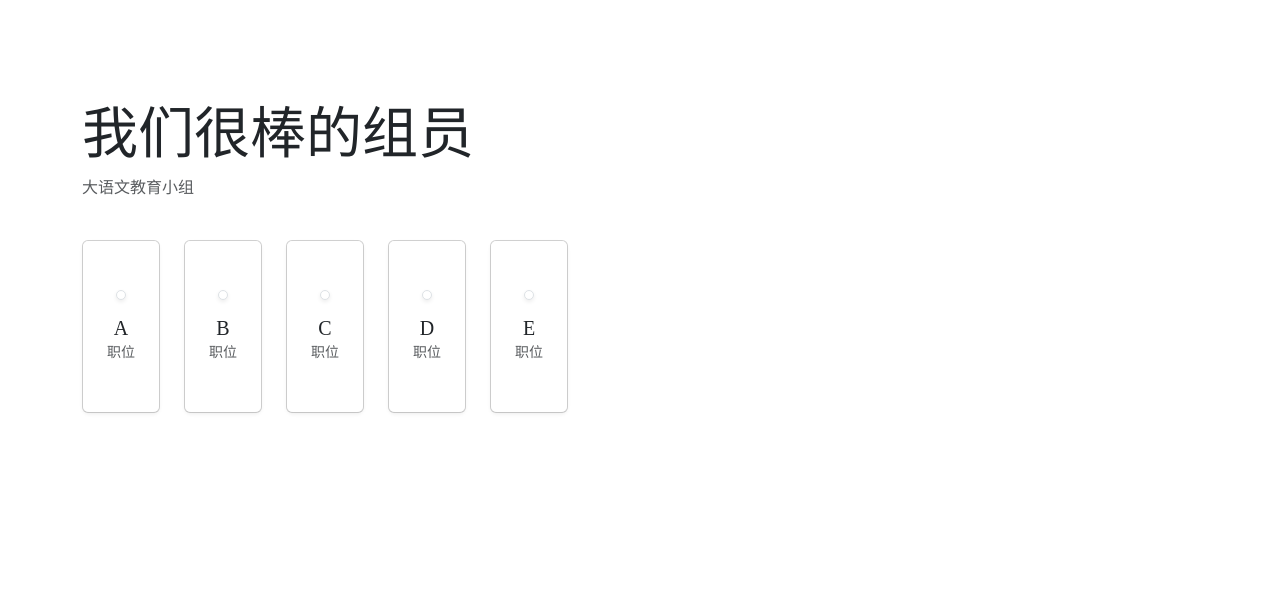
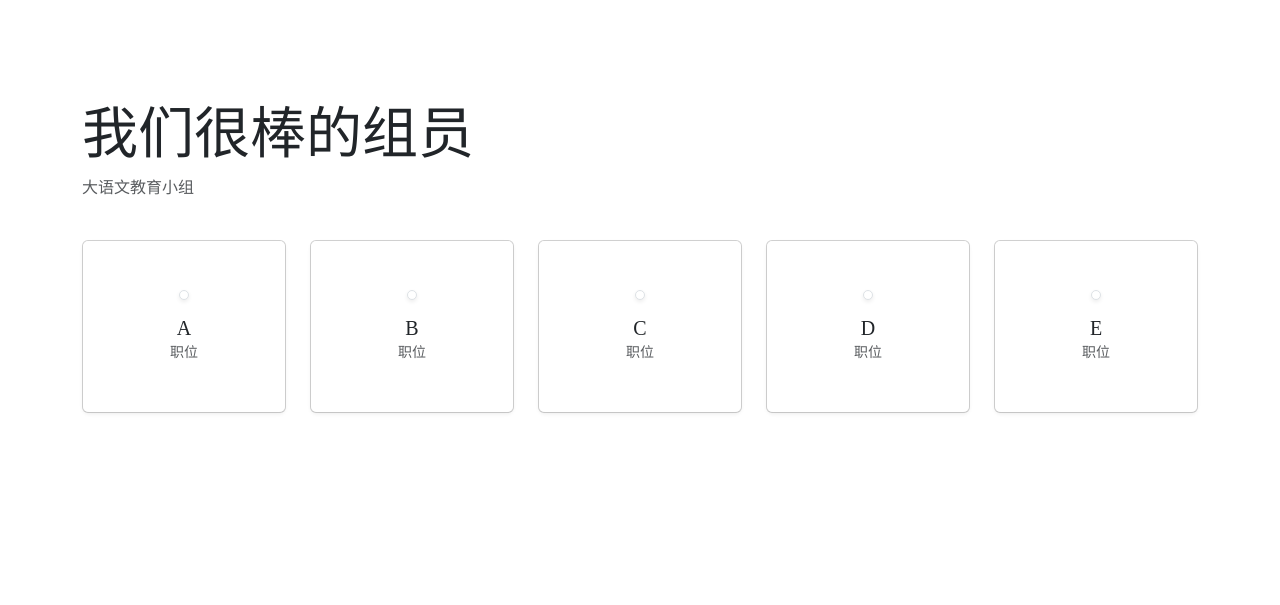
Before and after one commit to ttiramisu/website-2024, a Flask app: page /about-us in a window 1280 px wide. Shown: the part 860-1465 px from the top of the page. Run offline with Flask 2, Linux system fonts and the light colour scheme; some libraries are stand-ins or nearby versions; some web fonts are replaced.

Commit message:
ok buggggggiii gfiix

```diff
--- a/api/static/css/style.css
+++ b/api/static/css/style.css
@@ -10,3 +10,8 @@
   background-color: #ff8787 !important;
   border-color: transparent;
 }
+
+.col-xl-20 {
+  flex: 0 0 auto;
+  width: 20%
+}
--- a/api/templates/about.html
+++ b/api/templates/about.html
@@ -33,7 +33,7 @@
 
     <div class="row text-center">
       <!-- Team item-->
-      <div class="col-xl-auto col-sm-6 mb-5">
+      <div class="col-xl-20 col-sm-6 mb-5">
         <div class="card">
           <div class="bg-white rounded shadow-sm py-5 px-4">
             <img loading="lazy" src="" alt="" width="100"
@@ -48,7 +48,7 @@
       <!-- End-->
 
       <!-- Team item-->
-      <div class="col-xl-auto col-sm-6 mb-5">
+      <div class="col-xl-20 col-sm-6 mb-5">
         <div class="card">
           <div class="bg-white rounded shadow-sm py-5 px-4">
             <img src="" width="100"
@@ -64,7 +64,7 @@
       <!-- End-->
 
       <!-- Team item-->
-      <div class="col-xl-auto col-sm-6 mb-5">
+      <div class="col-xl-20 col-sm-6 mb-5">
         <div class="card">
           <div class="bg-white rounded shadow-sm py-5 px-4">
             <img src="" alt="" width="100"
@@ -80,7 +80,7 @@
       <!-- End-->
 
       <!-- Team item-->
-      <div class="col-xl-auto col-sm-6 mb-5">
+      <div class="col-xl-20 col-sm-6 mb-5">
         <div class="card">
           <div class="bg-white rounded shadow-sm py-5 px-4">
             <img src="" alt="" width="100"
@@ -95,7 +95,7 @@
       <!-- End-->
 
       <!-- Team item-->
-      <div class="col-xl-auto col-sm-6 mb-5">
+      <div class="col-xl-20 col-sm-6 mb-5">
         <div class="card">
           <div class="bg-white rounded shadow-sm py-5 px-4">
             <img src="" alt="" width="100"
```
